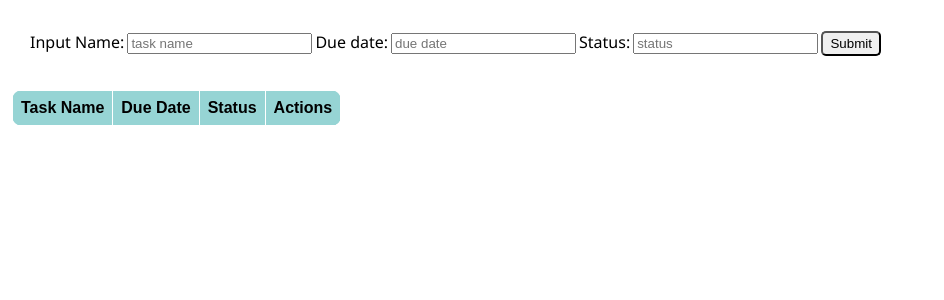
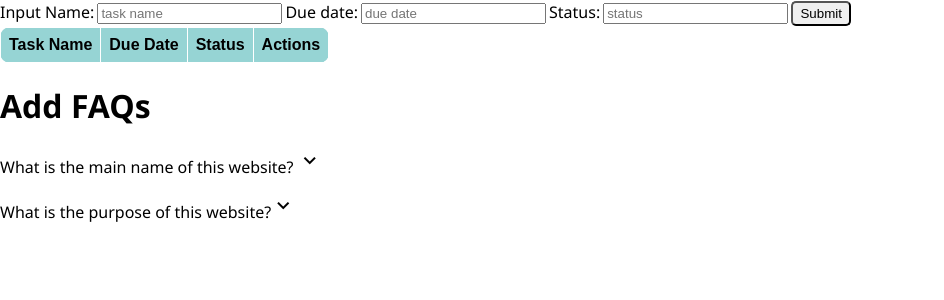
Before and after one commit to arshmanahmad/dropdownshow, a React (Create React App) app: page / in a window 1280 px wide. Shown: the top 300 px of the page, without its empty margins (0-944 px from the left). Built offline with nearby package versions, Linux system fonts and the light colour scheme.

Commit message:
Added Faqs by making components shown by onClick.

```diff
--- a/src/App.js
+++ b/src/App.js
@@ -52,6 +52,8 @@
 import React, { useState } from 'react';
 import "./components/App.css";
 import EditForm from "./components/EditForm";
+import AddFaqs from './components/AddFaqs';
+import AddFaqsTwo from './components/AddFaqsTwo';
 // import { FontAwesomeIcon } from '@fortawesome/react-fontawesome';
 // import { faTimes } from '@fortawesome/free-solid-svg-icons';
 
@@ -62,9 +64,10 @@ const App = () => {
   const [inputDue,setInputDue] = useState('');
   const [inputStatus,setInputStatus] = useState('');
   const [visibility,setVisibility] = useState(true);
+  const [addFaqs,setAddFaqs] = useState(false);
+  const [addFaqsTwo,setAddFaqsTwo] = useState(true);
   const [inputArray,setInputArray] = useState([]);
 
-  // This is good indentation
 
   const handleTextChange = (event) =>{
     setInputTask(event.target.value);
@@ -75,15 +78,6 @@ const App = () => {
   const handlestatusChange = (event) =>{
     setInputStatus(event.target.value);
   };
-
-  // setInputArray([
-  //   ...inputArray,
-  //   {
-  //     taskName:inputTask,
-  //    dueDate:inputDue,
-  //    status:inputStatus,
-  //   }
-  // ])
   const takeInput = () =>{
     const newItem = {
       id: new Date().getTime(),
@@ -109,7 +103,12 @@ const App = () => {
     setVisibility(!visibility);
 
   }
-
+  const handleQueryToggle = () =>{
+    setAddFaqs(!addFaqs);
+  }
+  const handleQueryTwoToggle = () =>{
+    setAddFaqsTwo(!addFaqsTwo);
+  }
   const renderRecord = inputArray.map((record)=>{
     return(
       <tr>
@@ -123,6 +122,7 @@ const App = () => {
       </tr>
     )
   });
+
 
 
   return (
@@ -164,6 +164,13 @@ const App = () => {
       <div className='EditForm'>
         {visibility || <EditForm/>}
       </div>
+      <div>
+        <h1>Add FAQs</h1>
+        <p>What is the main name of this website? <span class="material-symbols-outlined" onClick={handleQueryToggle}>expand_more</span></p>
+        {addFaqs && <AddFaqs/>}
+        <p>What is the purpose of this website?<span class="material-symbols-outlined" onClick={handleQueryTwoToggle}>expand_more</span></p>
+        {addFaqsTwo || <AddFaqsTwo />}
+      </div>
   </div>
 </body>
    </html>
--- /dev/null
+++ b/src/components/AddFaqs.js
@@ -0,0 +1,12 @@
+import React from 'react'
+
+const AddFaqs = () => {
+  return (
+    <div>
+      <p><b>Task Tracker</b></p>
+
+    </div>
+  )
+}
+
+export default AddFaqs
--- /dev/null
+++ b/src/components/AddFaqsTwo.js
@@ -0,0 +1,11 @@
+import React from 'react';
+
+const AddFaqsTwo = () => {
+  return (
+    <div>
+        <p>It is the app to let other person in the company know what tasks are alloted to them.</p>
+    </div>
+  )
+}
+
+export default AddFaqsTwo;
--- a/src/components/App.css
+++ b/src/components/App.css
@@ -11,21 +11,13 @@ button{
     height: 25px;
     border-radius: 5px;
 }
-table{
-    position: absolute;
-    margin-top: 90px;
-    margin-left: 12px;
-}
+
 body{
     margin: 0%;
     padding: 0%;
     font-family: 'Segoe UI', Tahoma, Geneva, Verdana, sans-serif;
 }
-form{
-    /* margin: 30px; */
-    position: absolute;
-    padding: 30px;
-}
+
 span{
     cursor: pointer;
 }
```
